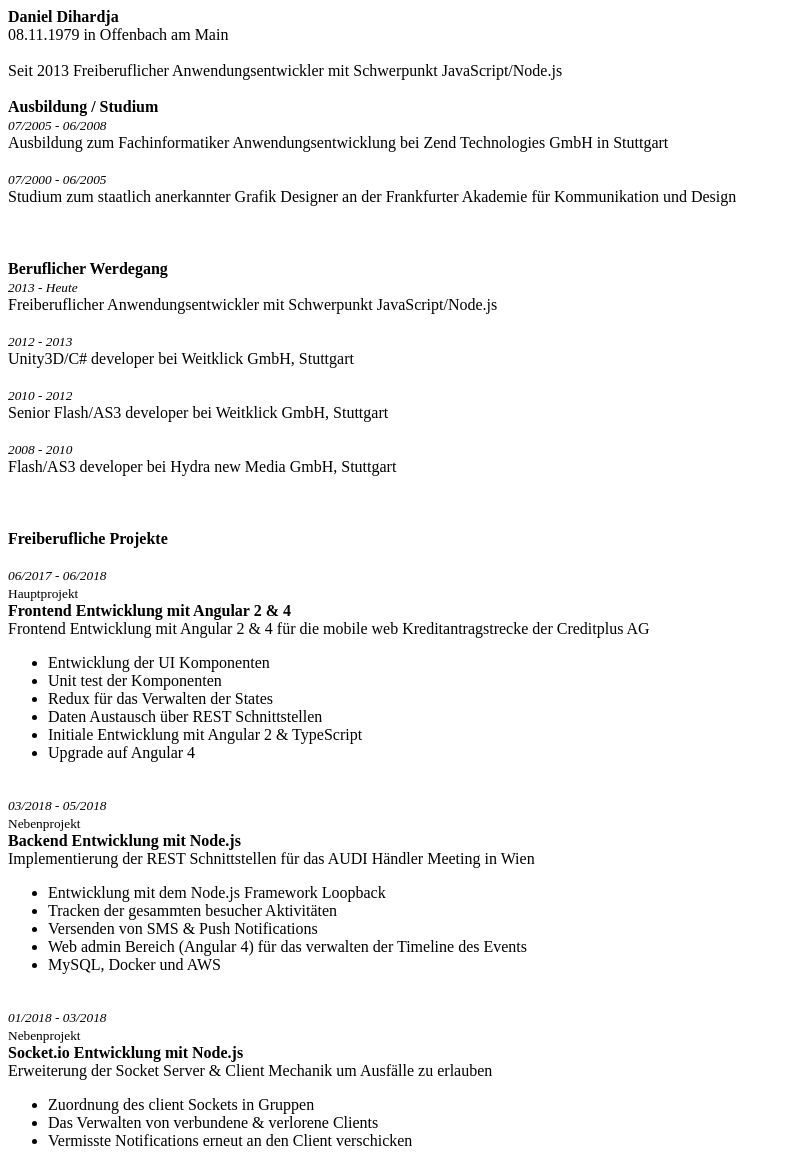
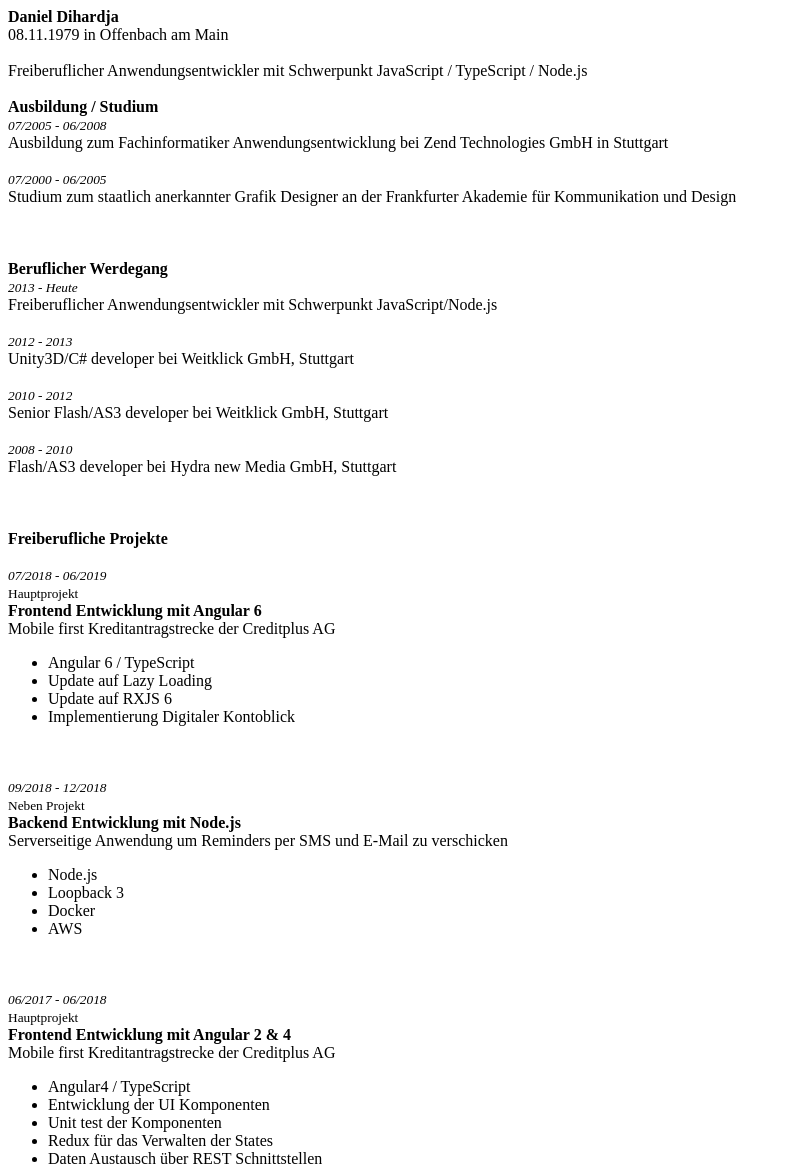
Before and after one commit to daniel-dihardja/cvgen, a website: page public/index.html in a window 1280 px wide. Shown: the top 1164 px of the page, without its empty margins (0-791 px from the left). Drawn offline with Linux system fonts and the light colour scheme.

Commit message:
update descriptions

```diff
--- a/cv.json
+++ b/cv.json
@@ -7,8 +7,8 @@
     }
   },
   "objective": {
-    "de": "Freiberuflicher Anwendungsentwickler mit Schwerpunkt JavaScript/Node.js",
-    "en": "Freelancer software developer with focus on fullstack JavaScript/Node.js"
+    "de": "Freiberuflicher Anwendungsentwickler mit Schwerpunkt JavaScript / TypeScript / Node.js",
+    "en": "Freelancer software developer with focus on fullstack JavaScript / TypeScript / Node.js"
   },
 
   "technologies": {
--- a/public/index.html
+++ b/public/index.html
@@ -10,7 +10,7 @@
 08.11.1979 in Offenbach am Main
 <br/>
 <br/>
-Seit 2013 Freiberuflicher Anwendungsentwickler mit Schwerpunkt JavaScript/Node.js
+Freiberuflicher Anwendungsentwickler mit Schwerpunkt JavaScript / TypeScript / Node.js
 <br/>
 <br/>
 <strong>Ausbildung / Studium</strong><br />
@@ -50,11 +50,49 @@ Flash/AS3 developer bei Hydra new Media GmbH, Stuttgart<br/>
     <br/>
     <br/>
 
+        <small><i>07/2018 - 06/2019</i></small><br/>
+        <small>Hauptprojekt</small><br/>
+        <strong>Frontend Entwicklung mit Angular 6</strong><br/>
+        Mobile first Kreditantragstrecke der Creditplus AG
+        <ul>
+
+            <li>Angular 6 / TypeScript</li>
+
+            <li>Update auf Lazy Loading</li>
+
+            <li>Update auf RXJS 6</li>
+
+            <li>Implementierung Digitaler Kontoblick</li>
+
+        </ul>
+        <br/>
+        <br/>
+
+        <small><i>09/2018 - 12/2018</i></small><br/>
+        <small>Neben Projekt</small><br/>
+        <strong>Backend Entwicklung mit Node.js</strong><br/>
+        Serverseitige Anwendung um Reminders per SMS und E-Mail zu verschicken
+        <ul>
+
+            <li>Node.js</li>
+
+            <li>Loopback 3</li>
+
+            <li>Docker</li>
+
+            <li>AWS</li>
+
+        </ul>
+        <br/>
+        <br/>
+
         <small><i>06/2017 - 06/2018</i></small><br/>
         <small>Hauptprojekt</small><br/>
         <strong>Frontend Entwicklung mit Angular 2 &amp; 4</strong><br/>
-        Frontend Entwicklung mit Angular 2 &amp; 4 für die mobile web Kreditantragstrecke der Creditplus AG
+        Mobile first Kreditantragstrecke der Creditplus AG
         <ul>
+
+            <li>Angular4 / TypeScript</li>
 
             <li>Entwicklung der UI Komponenten</li>
 
@@ -66,9 +104,8 @@ Flash/AS3 developer bei Hydra new Media GmbH, Stuttgart<br/>
 
             <li>Initiale Entwicklung mit Angular 2 &amp; TypeScript</li>
 
-            <li>Upgrade auf Angular 4</li>
-
         </ul>
+        <br/>
         <br/>
 
         <small><i>03/2018 - 05/2018</i></small><br/>
@@ -89,6 +126,7 @@ Flash/AS3 developer bei Hydra new Media GmbH, Stuttgart<br/>
 
         </ul>
         <br/>
+        <br/>
 
         <small><i>01/2018 - 03/2018</i></small><br/>
         <small>Nebenprojekt</small><br/>
@@ -103,6 +141,7 @@ Flash/AS3 developer bei Hydra new Media GmbH, Stuttgart<br/>
             <li>Vermisste Notifications erneut an den Client verschicken</li>
 
         </ul>
+        <br/>
         <br/>
 
         <small><i>06/2017 - 11/2017</i></small><br/>
@@ -121,6 +160,7 @@ Flash/AS3 developer bei Hydra new Media GmbH, Stuttgart<br/>
 
         </ul>
         <br/>
+        <br/>
 
         <small><i>03/2017 - 05/2017</i></small><br/>
         <small>Hauptprojekt</small><br/>
@@ -138,6 +178,7 @@ Flash/AS3 developer bei Hydra new Media GmbH, Stuttgart<br/>
 
         </ul>
         <br/>
+        <br/>
 
         <small><i>01/2017 - 03/2017</i></small><br/>
         <small>Hauptprojekt</small><br/>
@@ -152,6 +193,7 @@ Flash/AS3 developer bei Hydra new Media GmbH, Stuttgart<br/>
             <li>E2E Tests mit Protractor</li>
 
         </ul>
+        <br/>
         <br/>
 
         <small><i>08/2016 - 11/2016</i></small><br/>
@@ -168,10 +210,11 @@ Flash/AS3 developer bei Hydra new Media GmbH, Stuttgart<br/>
 
         </ul>
         <br/>
+        <br/>
 
         <small><i>03/2016 - 07/2016</i></small><br/>
         <small>Hauptprojekt</small><br/>
-        <strong>Hybrid App mit Ionic, AngularJS</strong><br/>
+        <strong>Shopeur, hybrid App mit Ionic, AngularJS</strong><br/>
         Entwicklung einer hybrid App mit ionic bei dem der User Produkte aus ausgewählten Shops vorbestellen kann
         <ul>
 
@@ -186,6 +229,7 @@ Flash/AS3 developer bei Hydra new Media GmbH, Stuttgart<br/>
             <li>E2e Tests mit Protractor</li>
 
         </ul>
+        <br/>
         <br/>
 
         <small><i>04/2015 - 02/2016</i></small><br/>
@@ -206,6 +250,7 @@ Flash/AS3 developer bei Hydra new Media GmbH, Stuttgart<br/>
 
         </ul>
         <br/>
+        <br/>
 
         <small><i>03/2015</i></small><br/>
         <small>Hauptprojekt</small><br/>
@@ -218,6 +263,7 @@ Flash/AS3 developer bei Hydra new Media GmbH, Stuttgart<br/>
             <li>Workshop über entwicklung einer hybrid App mit ionic und einführung in AngularJS</li>
 
         </ul>
+        <br/>
         <br/>
 
         <small><i>01/2015 - 02/2015</i></small><br/>
@@ -232,6 +278,7 @@ Flash/AS3 developer bei Hydra new Media GmbH, Stuttgart<br/>
 
         </ul>
         <br/>
+        <br/>
 
         <small><i>09/2014 - 12/2014</i></small><br/>
         <small>Hauptprojekt</small><br/>
@@ -244,6 +291,7 @@ Flash/AS3 developer bei Hydra new Media GmbH, Stuttgart<br/>
             <li>Implementierung des bluetooth steuerprotokoll</li>
 
         </ul>
+        <br/>
         <br/>
 
         <small><i>02/2014 - 08/2014</i></small><br/>
@@ -260,6 +308,7 @@ Flash/AS3 developer bei Hydra new Media GmbH, Stuttgart<br/>
 
         </ul>
         <br/>
+        <br/>
 
         <small><i>11/2013 - 12/2013</i></small><br/>
         <small>Hauptprojekt</small><br/>
@@ -270,6 +319,7 @@ Flash/AS3 developer bei Hydra new Media GmbH, Stuttgart<br/>
             <li>Das erste AngularJS Projekt</li>
 
         </ul>
+        <br/>
         <br/>
 
 
@@ -291,6 +341,7 @@ Flash/AS3 developer bei Hydra new Media GmbH, Stuttgart<br/>
 
         </ul>
         <br/>
+        <br/>
 
         <small><i>2010 - 2012</i></small><br/>
         <small>Hauptprojekt</small><br/>
@@ -305,6 +356,7 @@ Flash/AS3 developer bei Hydra new Media GmbH, Stuttgart<br/>
             <li>Entwicklung mit AS3 &amp; das PureMVC Framework</li>
 
         </ul>
+        <br/>
         <br/>
 
 
@@ -326,6 +378,7 @@ Flash/AS3 developer bei Hydra new Media GmbH, Stuttgart<br/>
 
         </ul>
         <br/>
+        <br/>
 
 
 </body>
```
